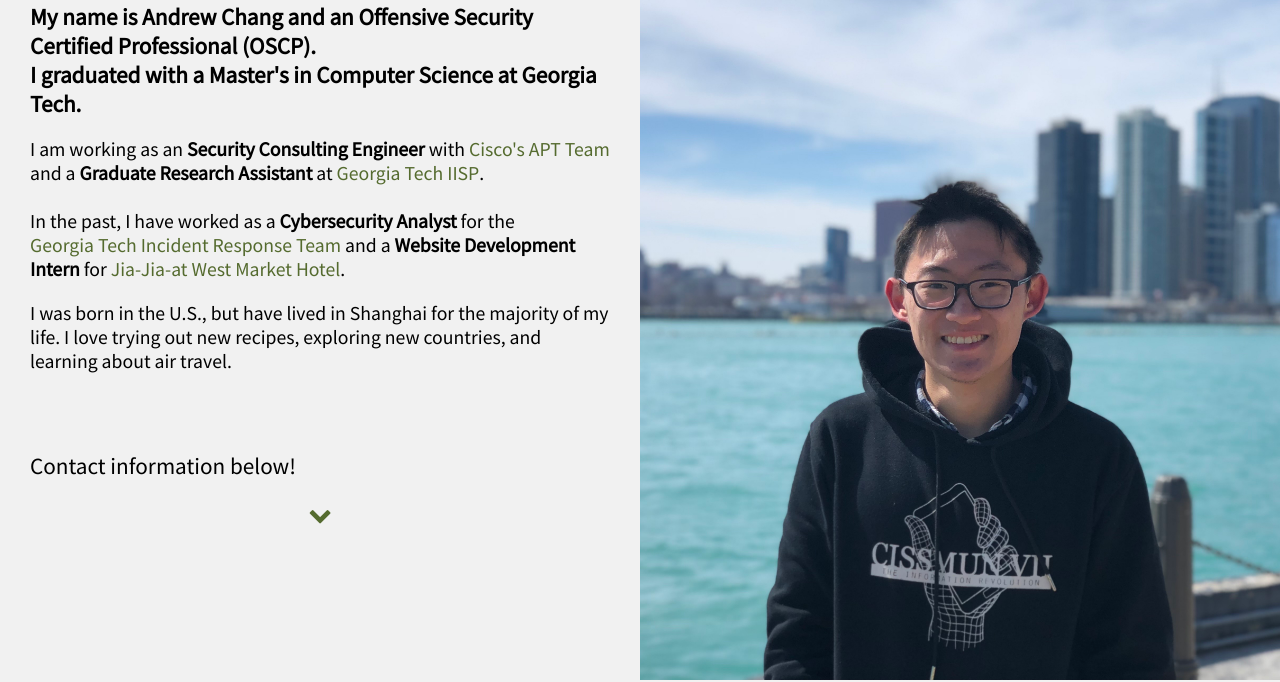
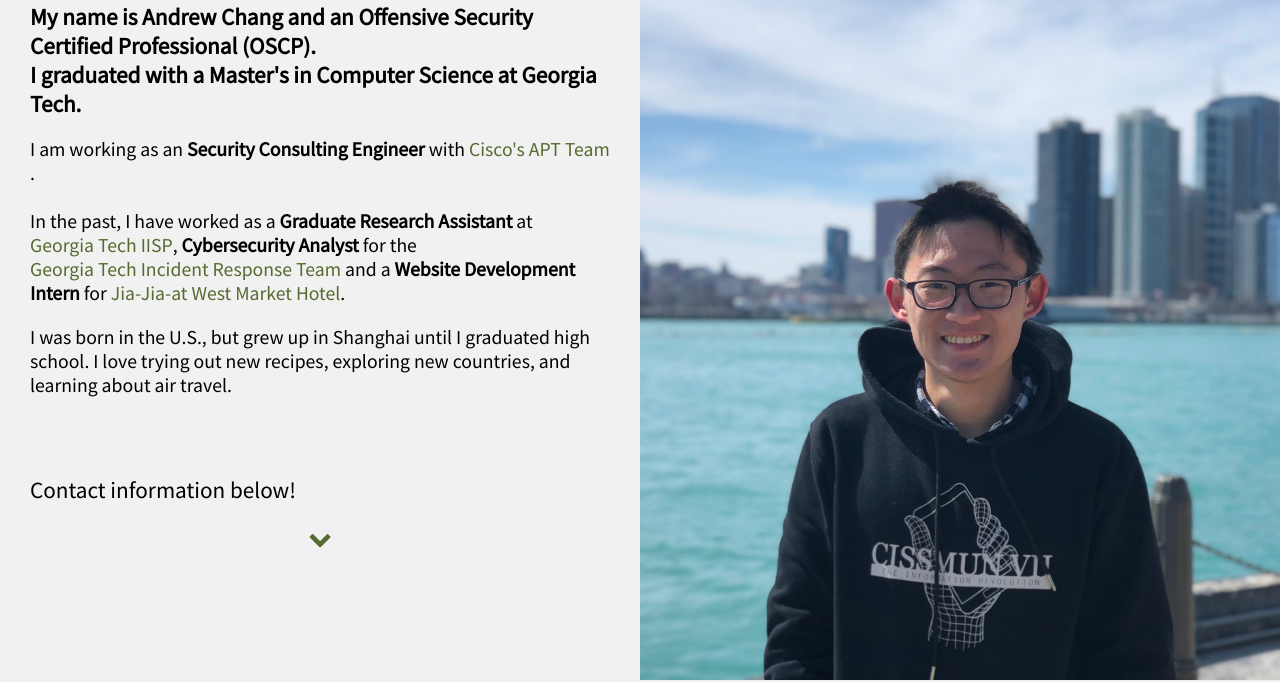
Before and after one commit to timeforchang/website, a plain HTML site: page index.html in a window 1280 px wide. Shown: the part 120-802 px from the top of the page. Drawn offline with nearby package versions, Linux system fonts and the light colour scheme.

Commit message:
updated info about me

```diff
--- a/index.html
+++ b/index.html
@@ -25,9 +25,9 @@
         	<h1><span style = "color: darkolivegreen; font-size:1.5em;">Hello!</span> </h1>
             <h2>    My name is Andrew Chang and an Offensive Security Certified Professional (OSCP). <br>
                     I graduated with a Master's in Computer Science at Georgia Tech. <br> </h2>
-            <p>     I am working as an <b>Security Consulting Engineer</b> with <a style="display: inline-block;" href="https://www.cisco.com/c/en/us/products/security/advisory-services-assessments-penetration.html" target="_blank">Cisco's APT Team</a> and a <b>Graduate Research Assistant</b> at <a style="display: inline-block;" href="http://cyber.gatech.edu/" target="_blank">Georgia Tech IISP</a>.<br><br>
-                    In the past, I have worked as a <b>Cybersecurity Analyst</b> for the <a href="https://oit.gatech.edu/services/security-and-identity/cyber-security-incident-response-and-management" target="_blank">Georgia Tech Incident Response Team</a> and a <b>Website Development Intern</b> for <a href="https://www.jj-whotel.com.tw/" target="_blank">Jia-Jia-at West Market Hotel</a>. </p>
-            <p>     I was born in the U.S., but have lived in Shanghai for the majority of my life.
+            <p>     I am working as an <b>Security Consulting Engineer</b> with <a style="display: inline-block;" href="https://www.cisco.com/c/en/us/products/security/advisory-services-assessments-penetration.html" target="_blank">Cisco's APT Team</a>.<br><br>
+                    In the past, I have worked as a <b>Graduate Research Assistant</b> at <a style="display: inline-block;" href="http://cyber.gatech.edu/" target="_blank">Georgia Tech IISP</a>, <b>Cybersecurity Analyst</b> for the <a href="https://oit.gatech.edu/services/security-and-identity/cyber-security-incident-response-and-management" target="_blank">Georgia Tech Incident Response Team</a> and a <b>Website Development Intern</b> for <a href="https://www.jj-whotel.com.tw/" target="_blank">Jia-Jia-at West Market Hotel</a>. </p>
+            <p>     I was born in the U.S., but grew up in Shanghai until I graduated high school.
                     I love trying out new recipes, exploring new countries, and learning about air travel. </p>
                     <div style="height:0px;"></div>
                     <br><br>  Contact information below!</p>
```
